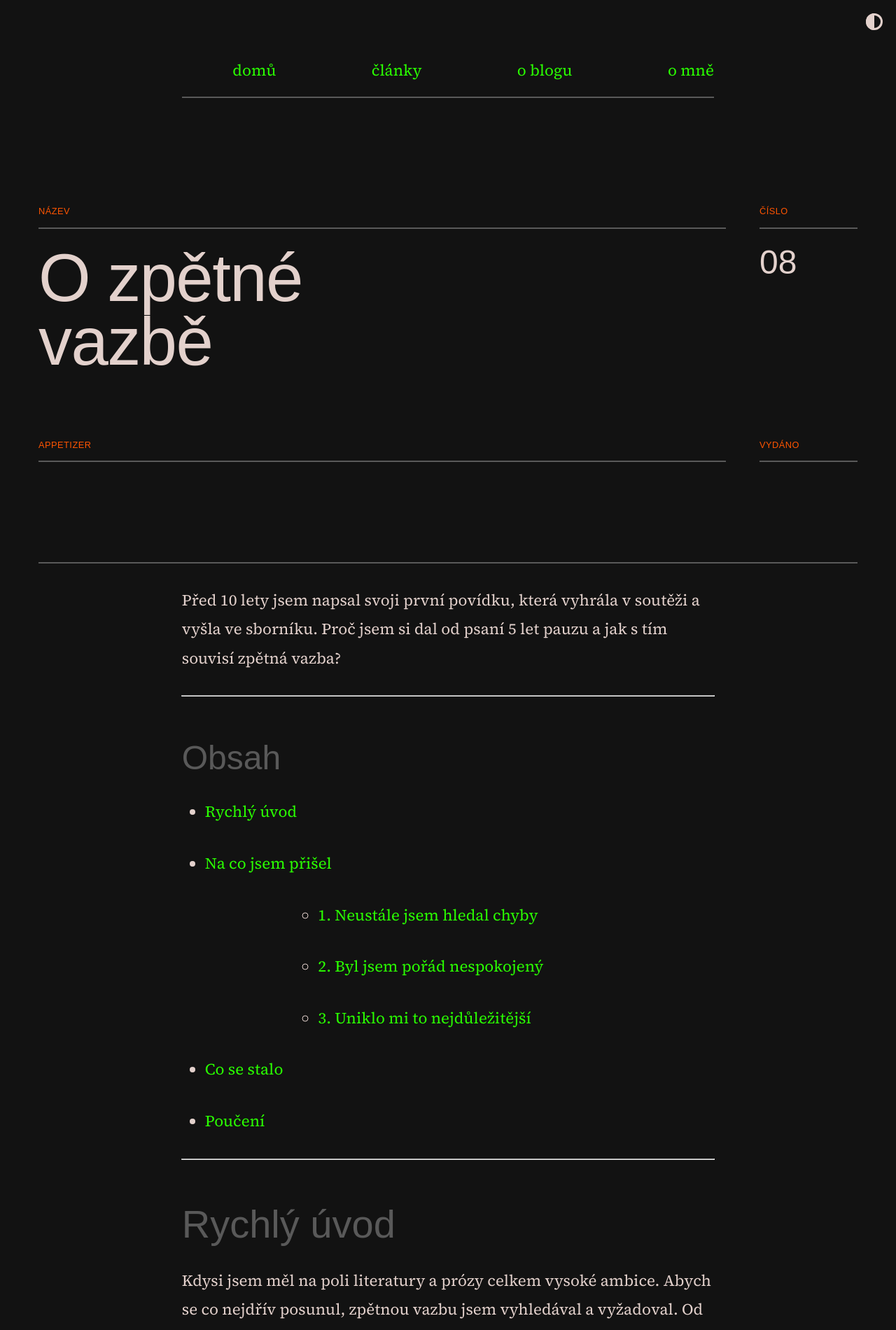
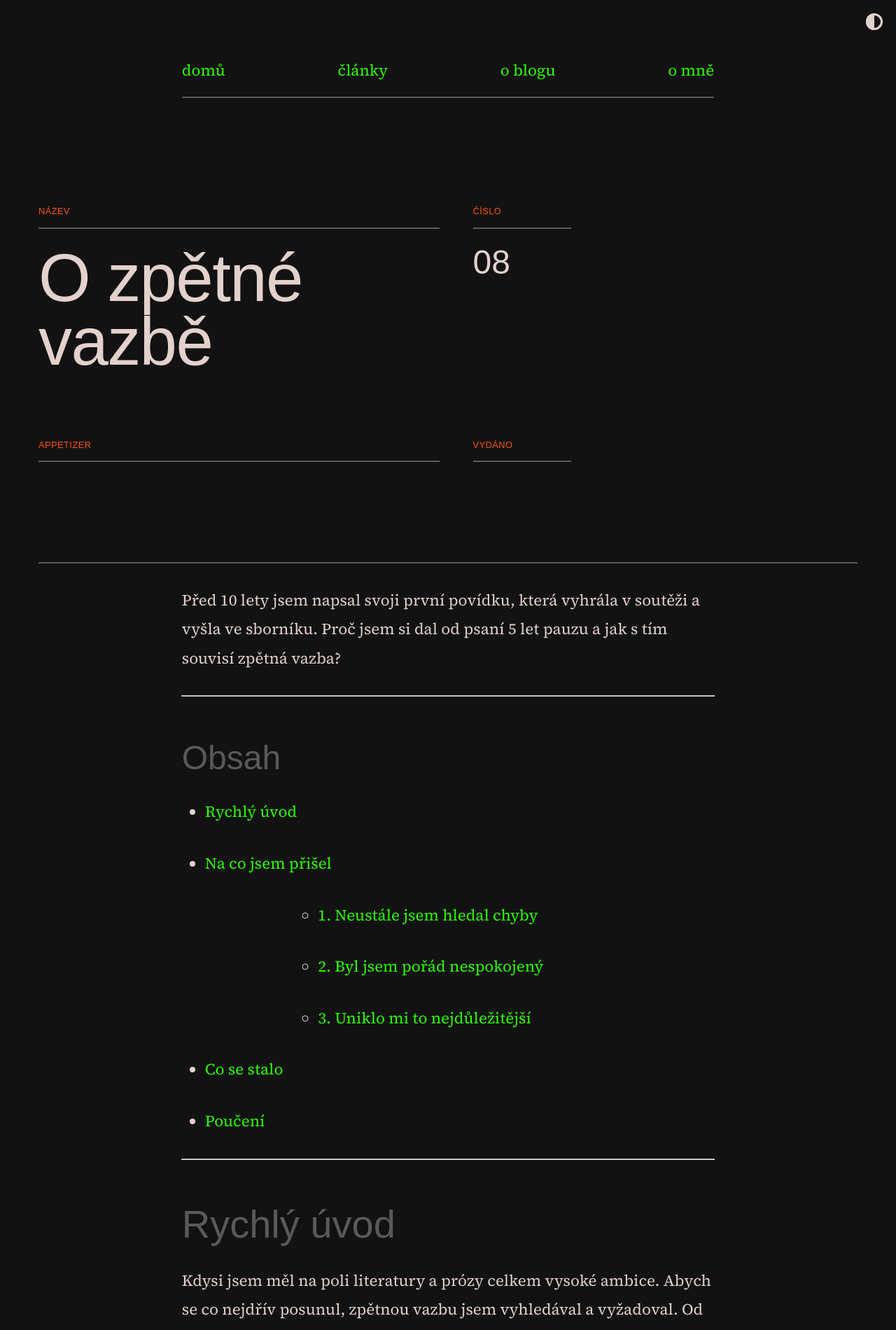
Before and after one commit to scherrer-txt/bts, a Jekyll site: the page built from _posts/2021-12-17-o-zpetne-vazbe.md, in a window 1280 px wide. Shown: the top 1900 px of the page at 70% size. Built offline with Jekyll 4.4.1, drawn with Linux system fonts in a browser that asks for light colours; some web fonts are replaced.

Commit message:
Update moonwalk.scss

```diff
--- a/_sass/moonwalk.scss
+++ b/_sass/moonwalk.scss
@@ -384,13 +384,15 @@
 }
 
 .menu {
+  max-width: 1170px;
+  margin: 0 auto;
 }
 
 .menu-list {
   display: flex;
   list-style-type: none;
   flex-direction: row;
-  max-width: 760px;
+  max-width: 65%;
   margin: 0 auto;
   padding-bottom: 1rem;
   border-bottom: 2px solid var(--code-text);
@@ -402,6 +404,10 @@
   margin-right: 4rem;
 }
 
+.menu-list li:first-child {
+  margin-left: 0;
+}
+
 .menu-list li:last-child {
   margin-right: 0;
 }
@@ -411,12 +417,14 @@
 //PAGINATION
 .post-navigation {
   display: flex;
-  justify-content: space-between;
+  gap: 48px;
+  flex-flow: wrap;
+  max-width: 75%;
+  margin: 0 auto;
 }
 
 .pagination {
-  flex: 0 0 auto; /* Prevent the items from growing or shrinking */
-  max-width: calc(50% - 10px); /* Adjust the width as needed */
+  width: 561px;
   margin-top: 5em;
 }
 
@@ -460,6 +468,9 @@
   gap: 48px;
   flex-wrap: wrap;
   margin-bottom: 6rem;
+  margin-left: 0;
+  margin-right: 0;
+  max-width: 65%;
 }
 
 .post-meta-label {
@@ -493,6 +504,7 @@
   margin-bottom: 0px;
   letter-spacing: -0.1rem;
   margin-left: 0;
+  max-width: fit-content;
 }
 
 .post-meta-info-small {
@@ -504,6 +516,7 @@
   margin-bottom: 0px;
   letter-spacing: 0.02rem;
   margin-left: 0;
+  max-width: fit-content;
 }
 
 .post-meta-content {
@@ -550,6 +563,8 @@
   line-height: 2rem;
   margin-top: 0px;
   margin-bottom: 0px;
+  margin-left: 0;
+  max-width: fit-content;
 }
 
 .post-index-title {
@@ -559,6 +574,8 @@
   line-height: 4rem;
   margin-top: 0px;
   margin-bottom: 0px;
+  margin-left: 0;
+  max-width: fit-content;
 }
 
 .title-index-container {
```
